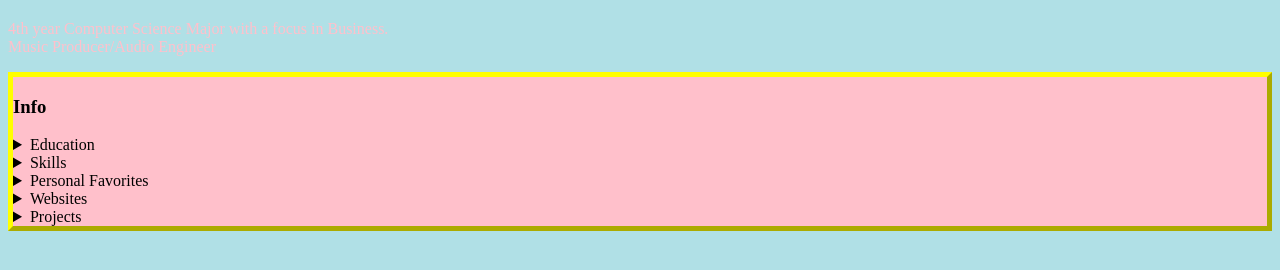
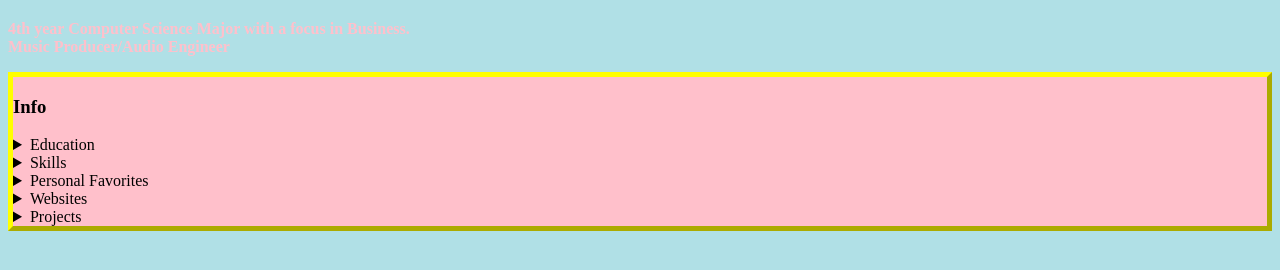
Before and after one commit to jordangonzo/CUS-1172-Proj1, a plain HTML site: page index.html in a window 1280 px wide. Shown: the part 272-542 px from the top of the page. Drawn offline with Linux system fonts and the light colour scheme.

Commit message:
Update index.html

```diff
--- a/index.html
+++ b/index.html
@@ -14,8 +14,8 @@
 <body>
   <img src="IMG_4690.jpg" alt="music pfp" width="200" height="200">
   <h1><span style="color:pink;font-weight:bold">Jordan Gonzalez</span></h1>
-<p><span style="color:pink">4th year Computer Science Major with a focus in Business.</span>
-<br><span style="color:pink">Music Producer/Audio Engineer</span>
+<p><span style="color:pink;font-weight:bold">4th year Computer Science Major with a focus in Business.</span>
+<br><span style="color:pink;font-weight:bold">Music Producer/Audio Engineer</span>
 </p>
 
   <div class="myDiv">
```
